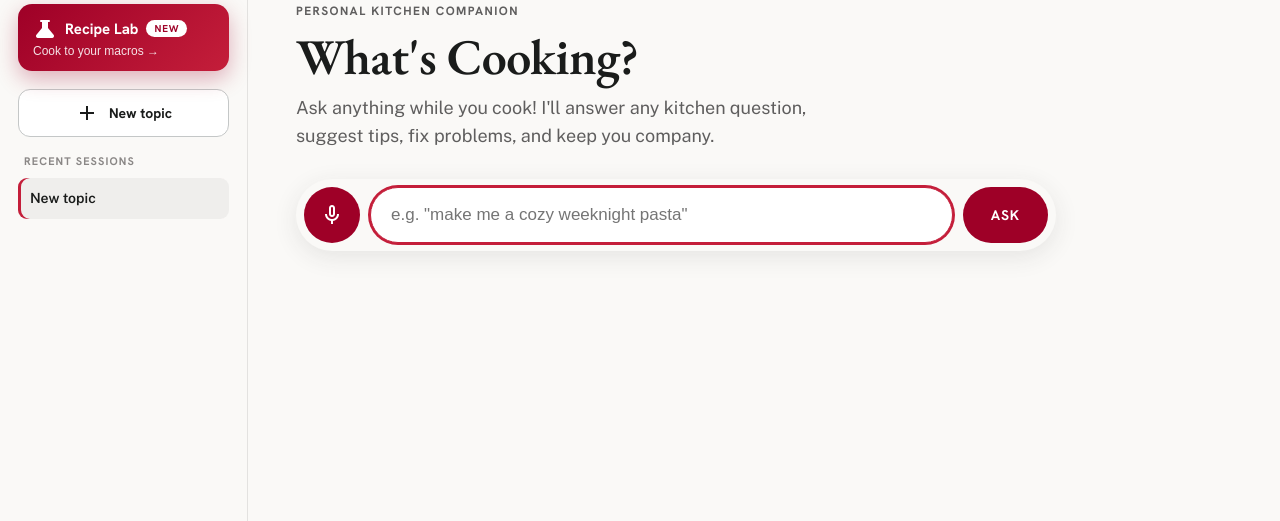
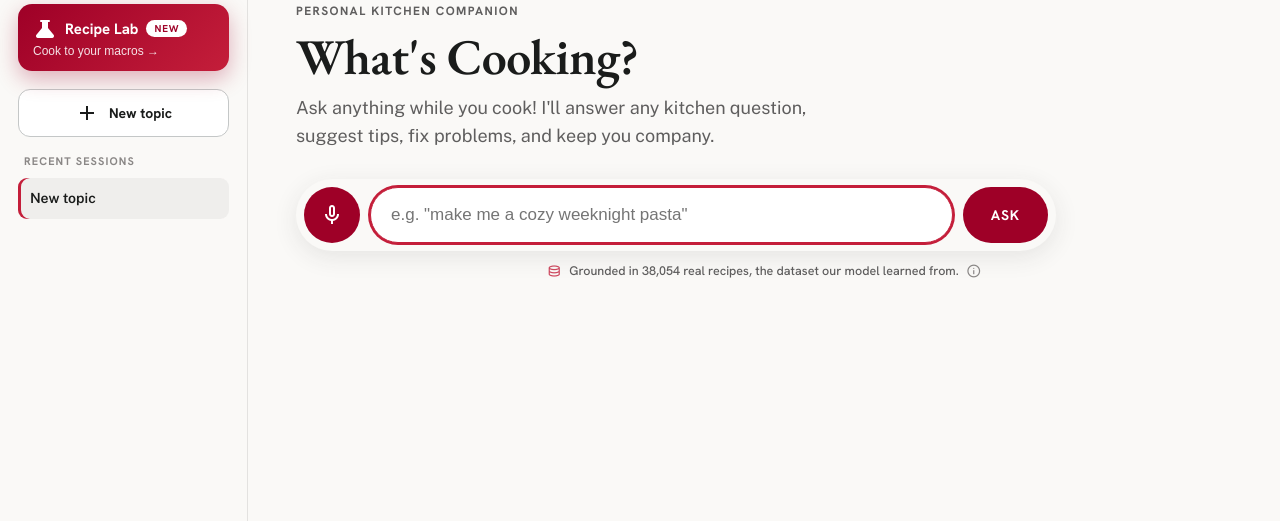
Before and after one commit to natesimantov/Su-Chef-Alternative, a Flask app: page / in a window 1280 px wide. Shown: the part 88-609 px from the top of the page. Run offline with Flask 3, Linux system fonts and the light colour scheme.

Commit message:
Foreground the data-science work in the UI (pre-demo polish)
- Attribute the model: the recipe + calculator "Model cross-check" line now reads
  "Our trained model predicts: ..." so it's clear our trained model is running.
- Surface the dataset/RAG on the home screen: a small muted caption under the
  composer ("Grounded in 38,054 real recipes, the dataset our model learned from.")
  with an info tooltip explaining the RAG grounding.
- About "Meet the agents": lead with the CrewAI Data crew (Crew 1 + Crew 2, the
  agents we built) and move the Claude kitchen crew below, labeled as a product
  feature. Reworded the intro to match.
- Microcopy: removed stray em dashes from user-facing strings (composer placeholder,
  connection-error text, Recipe Lab tooltip) per the no-em-dash style rule.

UI only; no backend/model/pipeline changes. Verified: grounding note + tooltip
render on home, About order flipped, cross-check relabeled, no console errors.

Co-Authored-By: Claude Opus 4.8 <noreply@anthropic.com>

```diff
--- a/web/static/app.css
+++ b/web/static/app.css
@@ -614,6 +614,14 @@ input[type=number] { -moz-appearance:textfield; appearance:textfield; }
   box-shadow:0 6px 24px rgba(0,0,0,.35); }
 #v-chat .thread { margin-top:22px; }
 
+/* Home: subtle "grounded in the dataset" caption under the composer */
+.grounding-note { display:flex; align-items:center; justify-content:center; gap:7px;
+  max-width:760px; margin:10px auto 0; font-size:12.5px; color:var(--muted);
+  font-family:'Hanken Grotesk',sans-serif; }
+.grounding-note .material-symbols-outlined { font-size:16px; color:var(--accent); opacity:.8; }
+.grounding-note .gn-info { color:var(--faint); cursor:help; opacity:1; }
+.grounding-note .gn-info:hover, .grounding-note .gn-info:focus { color:var(--accent); outline:none; }
+
 /* Toast (link copied, rescale errors, etc.) */
 .toast { position:fixed; left:50%; bottom:28px; transform:translateX(-50%) translateY(14px);
   background:var(--ink); color:var(--surface);
--- a/web/static/app.js
+++ b/web/static/app.js
@@ -221,7 +221,7 @@ async function ask(text) {
     a.recipe_suggestion = data.recipe_suggestion || ''; a.recipe = data.recipe || null;
     render(); syncCurrent(); speak(a.content);
   } catch (e) {
-    const a = state.messages[state.messages.length - 1]; a.pending = false; a.content = 'Connection hiccup — try again.'; render(); syncCurrent();
+    const a = state.messages[state.messages.length - 1]; a.pending = false; a.content = 'Connection hiccup, try again.'; render(); syncCurrent();
   }
   state.busy = false;
 }
@@ -322,7 +322,7 @@ function renderRecipe(r) {
   const ing = el('ul', 'ing'); (r.ingredients || []).forEach(i => ing.appendChild(el('li', '', cv(i)))); left.appendChild(ing);
   if (r.utensils && r.utensils.length) { left.appendChild(el('h4', 'sec', 'Utensils')); const u = el('ul', 'util'); r.utensils.forEach(x => u.appendChild(el('li', '', x))); left.appendChild(u); }
   if (r.nutrition) left.appendChild(renderNutrition(r.nutrition, r.measured));
-  if (r.nutrition_model && !r.measured) left.appendChild(el('div', 'crosscheck', `Model cross-check: ~${Math.round(r.nutrition_model.calories)} kcal, ${Math.round(r.nutrition_model.protein_g)}g protein, ${Math.round(r.nutrition_model.carbs_g)}g carbs, ${Math.round(r.nutrition_model.fat_g)}g fat`));
+  if (r.nutrition_model && !r.measured) left.appendChild(el('div', 'crosscheck', `Our trained model predicts: ~${Math.round(r.nutrition_model.calories)} kcal, ${Math.round(r.nutrition_model.protein_g)}g protein, ${Math.round(r.nutrition_model.carbs_g)}g carbs, ${Math.round(r.nutrition_model.fat_g)}g fat`));
   left.appendChild(renderExpertsTool(r));  // "Consult the experts" tool, bottom-left
   cols.appendChild(left);
   if ((r.steps && r.steps.length) || r.tip) {
@@ -607,7 +607,7 @@ async function estimateMeal() {
       rowq.appendChild(inp); rowq.appendChild(go); cw.appendChild(rowq);
       out.appendChild(cw);
     }
-    if (d.nutrition_model) out.appendChild(el('div', 'crosscheck', `Model cross-check: ~${Math.round(d.nutrition_model.calories)} kcal, ${Math.round(d.nutrition_model.protein_g)}g protein, ${Math.round(d.nutrition_model.carbs_g)}g carbs, ${Math.round(d.nutrition_model.fat_g)}g fat`));
+    if (d.nutrition_model) out.appendChild(el('div', 'crosscheck', `Our trained model predicts: ~${Math.round(d.nutrition_model.calories)} kcal, ${Math.round(d.nutrition_model.protein_g)}g protein, ${Math.round(d.nutrition_model.carbs_g)}g carbs, ${Math.round(d.nutrition_model.fat_g)}g fat`));
   } catch (e) { out.textContent = 'Estimate failed. Try again.'; }
 }
 function labTargets() {
--- a/web/templates/index.html
+++ b/web/templates/index.html
@@ -23,7 +23,7 @@
       <div class="sidebar-head">
         <div class="brand" data-view="chat">Su&nbsp;Chef<span class="dot">.</span></div>
       </div>
-      <button class="lab-cta" id="labCta" data-view="lab" title="Recipe Lab — set calorie & macro targets, then find real chef recipes or generate a custom one that fits your goals">
+      <button class="lab-cta" id="labCta" data-view="lab" title="Recipe Lab: set calorie & macro targets, then find real chef recipes or generate a custom one that fits your goals">
         <span class="lab-cta-top"><span class="material-symbols-outlined">science</span>Recipe&nbsp;Lab<span class="newbadge">NEW</span></span>
         <span class="lab-cta-sub">Cook to your macros →</span>
       </button>
@@ -53,8 +53,13 @@
           <div id="thread" class="thread"></div>
           <div class="composer">
             <button id="mic" class="iconbtn" title="Tap to speak"><span class="material-symbols-outlined">mic</span></button>
-            <input id="q" type="text" placeholder='e.g. "out of buttermilk — what now?"' autocomplete="off" />
+            <input id="q" type="text" placeholder='e.g. "out of buttermilk, what now?"' autocomplete="off" />
             <button id="send" class="send">Ask</button>
+          </div>
+          <div class="grounding-note">
+            <span class="material-symbols-outlined">database</span>
+            <span>Grounded in 38,054 real recipes, the dataset our model learned from.</span>
+            <span class="material-symbols-outlined gn-info" tabindex="0" title="Before answering, Su Chef retrieves real recipes from our dataset (RAG) so answers stay grounded in real data, not guesses.">info</span>
           </div>
         </section>
 
@@ -146,19 +151,8 @@
           </div>
 
           <h2 class="about-h2">Meet the agents</h2>
-          <p class="about-body">A <b>kitchen crew</b> reviews every recipe you get, and a <b>data crew</b> (a CrewAI pipeline) built the nutrition model behind the app. Each is a team of focused agents.</p>
-          <div class="crew-label">Kitchen crew · reviews every recipe</div>
-          <div class="agents-grid">
-            <div class="agent-card"><span class="agent-icon material-symbols-outlined" style="background:#9e0027">restaurant_menu</span>
-              <b>Head Chef</b><p>Composes the recipe and pulls the crew's notes together.</p></div>
-            <div class="agent-card"><span class="agent-icon material-symbols-outlined" style="background:#c8862b">nutrition</span>
-              <b>Nutritionist</b><p>Reads the macros and how the dish fits your goals.</p></div>
-            <div class="agent-card"><span class="agent-icon material-symbols-outlined" style="background:#2a6f7f">health_and_safety</span>
-              <b>Dietitian &amp; Safety</b><p>Flags diet fit, common allergens, and food-safety tips.</p></div>
-            <div class="agent-card"><span class="agent-icon material-symbols-outlined" style="background:#6a4a8a">blender</span>
-              <b>Equipment &amp; Subs</b><p>Lists the tools you need and handy ingredient swaps.</p></div>
-          </div>
-          <div class="crew-label">Data crew · built the model (CrewAI pipeline)</div>
+          <p class="about-body">A <b>data crew</b>, a CrewAI pipeline of six agents in two crews, cleans the dataset and trains the nutrition model behind the app. A separate <b>kitchen crew</b> then reviews each recipe you get.</p>
+          <div class="crew-label">Data crew · the CrewAI agents that built the model</div>
           <div class="crew-label crew-sub">Crew 1 · Recipe Analyst</div>
           <div class="agents-grid">
             <div class="agent-card"><span class="agent-icon material-symbols-outlined" style="background:#9e0027">database</span>
@@ -176,6 +170,17 @@
               <b>Feature Engineer</b><p>Turns recipes into the features the model learns from.</p></div>
             <div class="agent-card"><span class="agent-icon material-symbols-outlined" style="background:#b4501f">model_training</span>
               <b>Model Trainer</b><p>Trains and compares nutrition models, then writes the model card.</p></div>
+          </div>
+          <div class="crew-label">Kitchen crew · reviews every recipe (a Claude product feature)</div>
+          <div class="agents-grid">
+            <div class="agent-card"><span class="agent-icon material-symbols-outlined" style="background:#9e0027">restaurant_menu</span>
+              <b>Head Chef</b><p>Composes the recipe and pulls the crew's notes together.</p></div>
+            <div class="agent-card"><span class="agent-icon material-symbols-outlined" style="background:#c8862b">nutrition</span>
+              <b>Nutritionist</b><p>Reads the macros and how the dish fits your goals.</p></div>
+            <div class="agent-card"><span class="agent-icon material-symbols-outlined" style="background:#2a6f7f">health_and_safety</span>
+              <b>Dietitian &amp; Safety</b><p>Flags diet fit, common allergens, and food-safety tips.</p></div>
+            <div class="agent-card"><span class="agent-icon material-symbols-outlined" style="background:#6a4a8a">blender</span>
+              <b>Equipment &amp; Subs</b><p>Lists the tools you need and handy ingredient swaps.</p></div>
           </div>
 
           <div class="fineprint">
```
